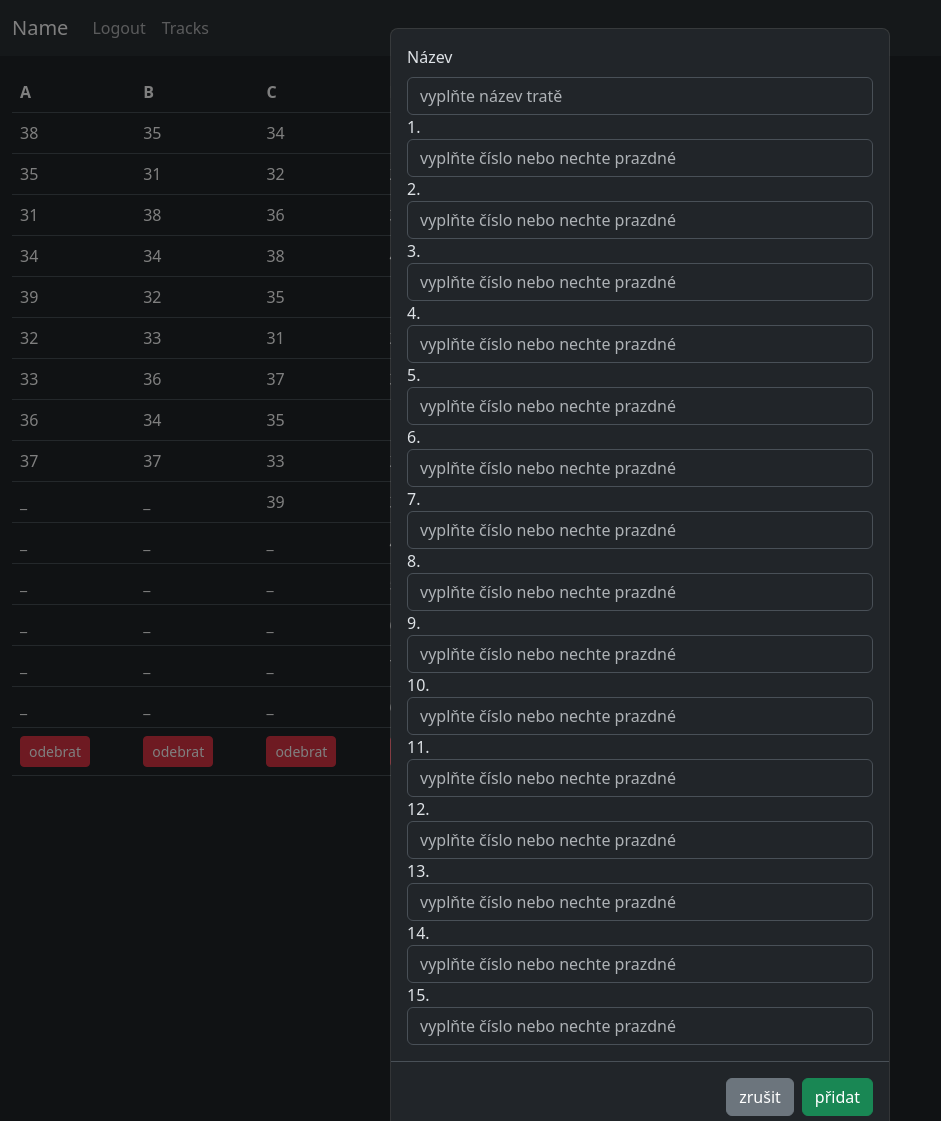
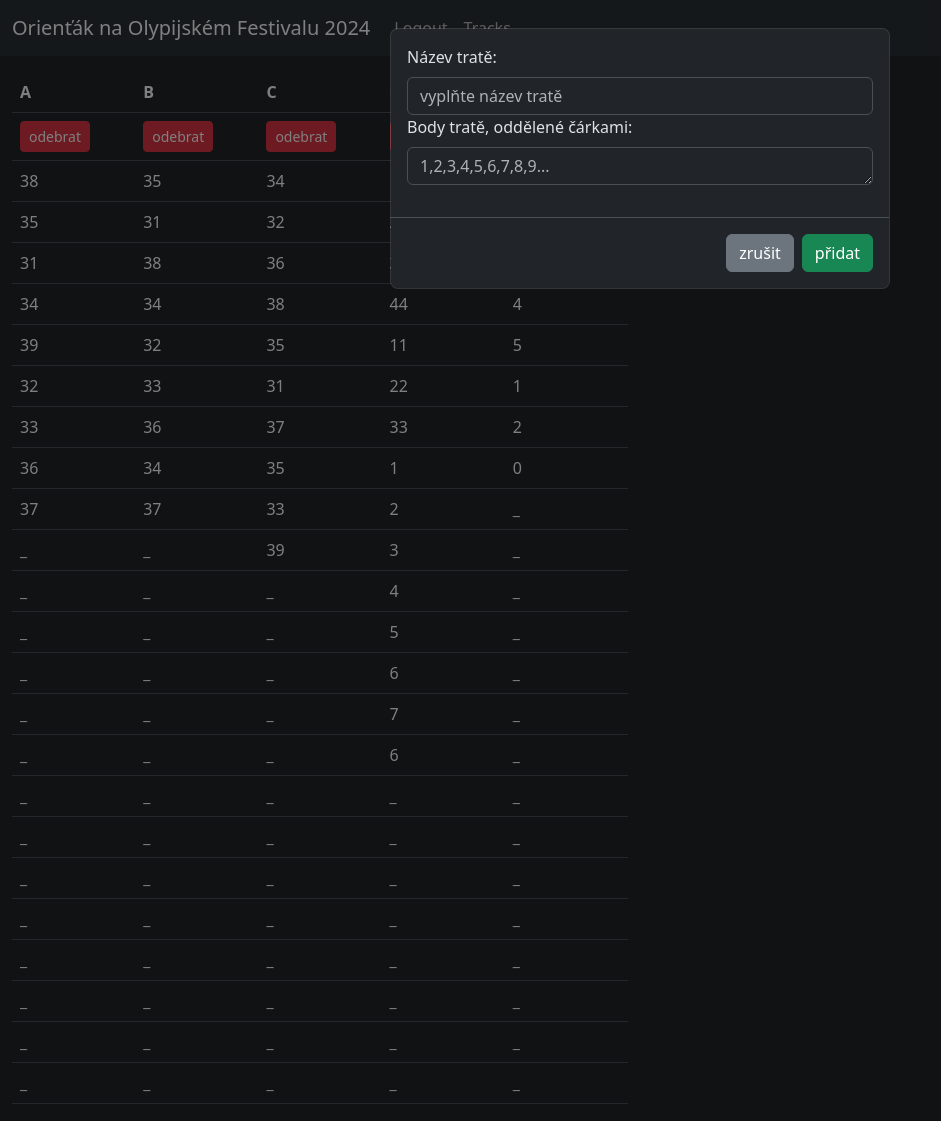
Before and after one commit to Arr170/or_beh, a Flask app: page /tracks in a window 1280 px wide, after a click on "Add track". Shown: the whole page, without its empty margins (0-941 px from the left). Run offline with Flask 3, Linux system fonts and the light colour scheme; a user stored in the database is signed in.

Commit message:
some changes

```diff
--- a/project/main.py
+++ b/project/main.py
@@ -77,7 +77,7 @@ def tracks_data():
         db.session.add(new_track)
         db.session.commit()
 
-        for i in range(1, 16):
+        for i in range(1, 256):
             point_key = "point" + str(i)
             print(point_key)
             if point_key in data:
--- a/project/templates/base.html
+++ b/project/templates/base.html
@@ -18,7 +18,7 @@
 <body class="d-flex flex-column min-vh-100 min-vw-100">
     <nav class="navbar navbar-expand-lg bg-body-tertiary mb-3">
         <div class="container-fluid">
-            <a class="navbar-brand" href="{{url_for('main.table')}}">Name</a>
+            <a class="navbar-brand" href="{{url_for('main.table')}}">Orienťák na Olypijském Festivalu 2024</a>
             <button class="navbar-toggler" type="button" data-bs-toggle="collapse"
                 data-bs-target="#navbarSupportedContent" aria-controls="navbarSupportedContent" aria-expanded="false"
                 aria-label="Toggle navigation">
@@ -26,13 +26,13 @@
             </button>
             <div class="collapse navbar-collapse" id="navbarSupportedContent">
                 <ul class="navbar-nav me-0 mb-2 mb-lg-0">
-                    <li class="nav-item">
+                    <!-- <li class="nav-item">
                         {% if not current_user.is_authenticated %}
                         <a href="{{ url_for('auth.login') }}" class="nav-link">
                             Login
                         </a>
                         {% endif %}
-                    </li>
+                    </li> -->
                     {% if current_user.is_authenticated %}
                     <li>
                         <a href="{{ url_for('auth.logout') }}" class="nav-link">
--- a/project/templates/track_mng.html
+++ b/project/templates/track_mng.html
@@ -5,38 +5,12 @@
     <div class="modal-dialog">
         <div class="modal-content">
             <div class="modal-body">
-                <label for="new-head-row" class="form-label">Název </label>
+                <label for="new-head-row" class="form-label">Název tratě:</label>
                 <input class="form-control" id="new-head-row" placeholder="vyplňte název tratě">
-                1.<input type="number" class="form-control" id="new-row-1"
-                    placeholder="vyplňte číslo nebo nechte prazdné">
-                2.<input type="number" class="form-control" id="new-row-2"
-                    placeholder="vyplňte číslo nebo nechte prazdné">
-                3.<input type="number" class="form-control" id="new-row-3"
-                    placeholder="vyplňte číslo nebo nechte prazdné">
-                4.<input type="number" class="form-control" id="new-row-4"
-                    placeholder="vyplňte číslo nebo nechte prazdné">
-                5.<input type="number" class="form-control" id="new-row-5"
-                    placeholder="vyplňte číslo nebo nechte prazdné">
-                6.<input type="number" class="form-control" id="new-row-6"
-                    placeholder="vyplňte číslo nebo nechte prazdné">
-                7.<input type="number" class="form-control" id="new-row-7"
-                    placeholder="vyplňte číslo nebo nechte prazdné">
-                8.<input type="number" class="form-control" id="new-row-8"
-                    placeholder="vyplňte číslo nebo nechte prazdné">
-                9.<input type="number" class="form-control" id="new-row-9"
-                    placeholder="vyplňte číslo nebo nechte prazdné">
-                10.<input type="number" class="form-control" id="new-row-10"
-                    placeholder="vyplňte číslo nebo nechte prazdné">
-                11.<input type="number" class="form-control" id="new-row-11"
-                    placeholder="vyplňte číslo nebo nechte prazdné">
-                12.<input type="number" class="form-control" id="new-row-12"
-                    placeholder="vyplňte číslo nebo nechte prazdné">
-                13.<input type="number" class="form-control" id="new-row-13"
-                    placeholder="vyplňte číslo nebo nechte prazdné">
-                14.<input type="number" class="form-control" id="new-row-14"
-                    placeholder="vyplňte číslo nebo nechte prazdné">
-                15.<input type="number" class="form-control" id="new-row-15"
-                    placeholder="vyplňte číslo nebo nechte prazdné">
+                <div class="mb-3">
+                    <label for="trackTextArea" class="form-label">Body tratě, oddělené čárkami:</label>
+                    <textarea class="form-control" id="trackTextArea" rows="1" placeholder="1,2,3,4,5,6,7,8,9..."></textarea>
+                  </div>
             </div>
             <div class="modal-footer">
                 <button type="button" class="btn btn-secondary" data-bs-dismiss="modal" id="close-modal">zrušit</button>
@@ -59,21 +33,6 @@
                 </tr>
             </thead>
             <tbody id="body">
-                <tr id="row-1"></tr>
-                <tr id="row-2"></tr>
-                <tr id="row-3"></tr>
-                <tr id="row-4"></tr>
-                <tr id="row-5"></tr>
-                <tr id="row-6"></tr>
-                <tr id="row-7"></tr>
-                <tr id="row-8"></tr>
-                <tr id="row-9"></tr>
-                <tr id="row-10"></tr>
-                <tr id="row-11"></tr>
-                <tr id="row-12"></tr>
-                <tr id="row-13"></tr>
-                <tr id="row-14"></tr>
-                <tr id="row-15"></tr>
                 <tr id="row-delete"></tr>
             </tbody>
 
@@ -108,6 +67,12 @@
 
     function displayTracks(data) {
 
+        const tbody = document.getElementById("body")
+        for(let i = 1; i <= 256; i++){
+            tr = document.createElement('tr')
+            tr.id = "row-"+i
+            tbody.appendChild(tr)
+        }
 
 
         data.forEach(track => {
@@ -121,7 +86,7 @@
                 document.getElementById("row-" + count).appendChild(cell)
                 count++
             })
-            while(count < 16){
+            while(count < 256){
                 cell = document.createElement('td')
                 cell.textContent = '_'
                 document.getElementById("row-" + count).appendChild(cell)
@@ -146,7 +111,7 @@
 
         document.getElementById("head-row").innerHTML = ""
         console.log(document.getElementById("head-row"))
-        for (let i = 1; i <= 15; i++) {
+        for (let i = 1; i <= 256; i++) {
 
             document.getElementById("row-" + i).innerHTML = ""
             console.log(document.getElementById("row-" + i))
@@ -170,14 +135,15 @@
         data = {
             "name": trackTitle
         }
+        const val = document.getElementById("trackTextArea").value
+
+        const numStr = val.split(',')
+        const numbers = numStr.map(Number)
         for (let i = 1; i <= 15; i++) {
 
 
-            value = document.getElementById("new-row-" + i).value
-            console.log(value)
-            if (value !== undefined && value !== '') {
-                data["point" + i] = value
-            }
+            console.log(numbers[i-1])
+            data["point" + i] = numbers[i-1]
 
 
         }
```
Also changed, not shown: project/templates/rslt_table.html (+20 -6 lines), project/data/users.db, 1 other file.
